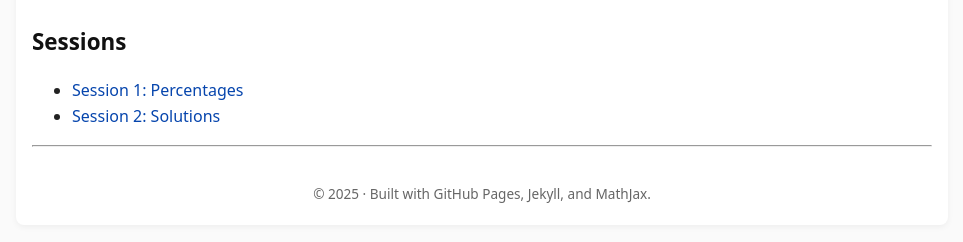
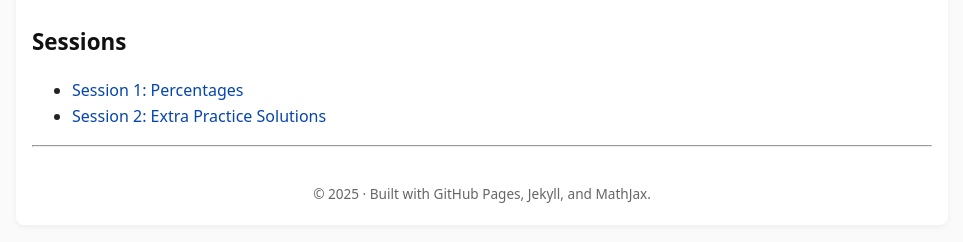
Before and after one commit to SaleemKamaludin/SaleemKamaludin.github.io, a Jekyll site: the page built from courses/math-clinic/index.md, in a window 1280 px wide. Shown: the part 395-637 px from the top of the page, without its empty margins (158-1121 px from the left). Built offline with Jekyll 4.4.1, drawn with Linux system fonts in a browser that asks for light colours.

Commit message:
Update index.md

```diff
--- a/courses/math-clinic/index.md
+++ b/courses/math-clinic/index.md
@@ -15,4 +15,4 @@ Materials will appear here as they’re prepared.
 
 ## Sessions
 - [Session 1: Percentages](/courses/math-clinic/sessions/session-01/)
-- [Session 2: Solutions](/courses/math-clinic/sessions/session-02/)
+- [Session 2: Extra Practice Solutions](/courses/math-clinic/sessions/session-02/)
```
